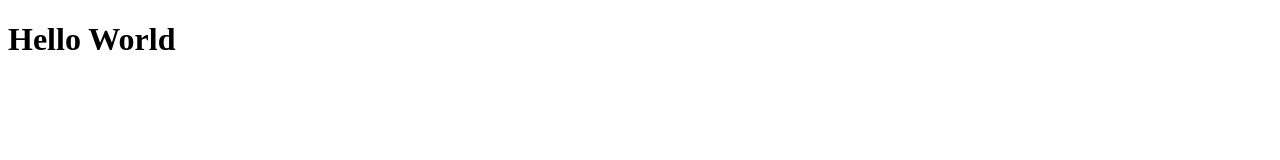
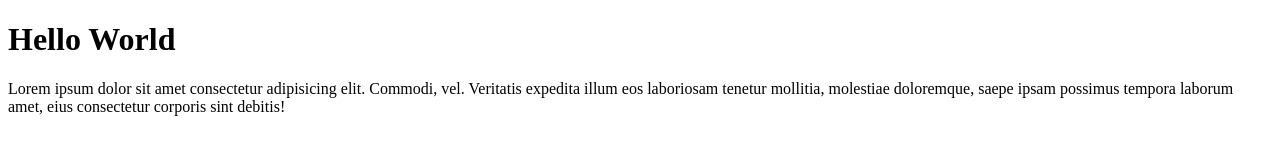
Before and after one commit to gunturaja299-hub/guntur-sigma-test, a plain HTML site: page index.html in a window 1280 px wide. Drawn offline with Linux system fonts and the light colour scheme.

Commit message:
menambahkan paragraf

```diff
--- a/index.html
+++ b/index.html
@@ -7,5 +7,6 @@
 </head>
 <body>
     <h1>Hello World</h1>
+    <p>Lorem ipsum dolor sit amet consectetur adipisicing elit. Commodi, vel. Veritatis expedita illum eos laboriosam tenetur mollitia, molestiae doloremque, saepe ipsam possimus tempora laborum amet, eius consectetur corporis sint debitis!</p>
 </body>
 </html>
```
